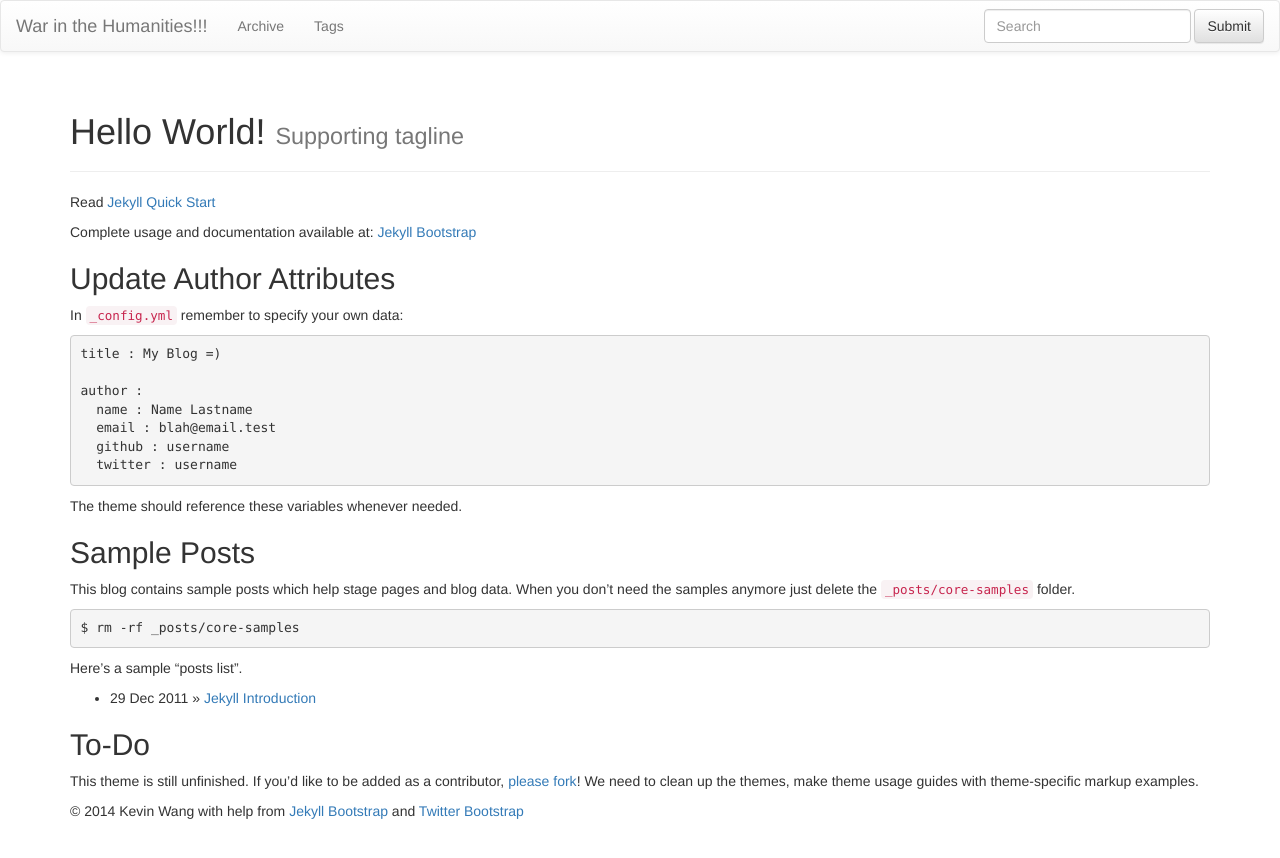
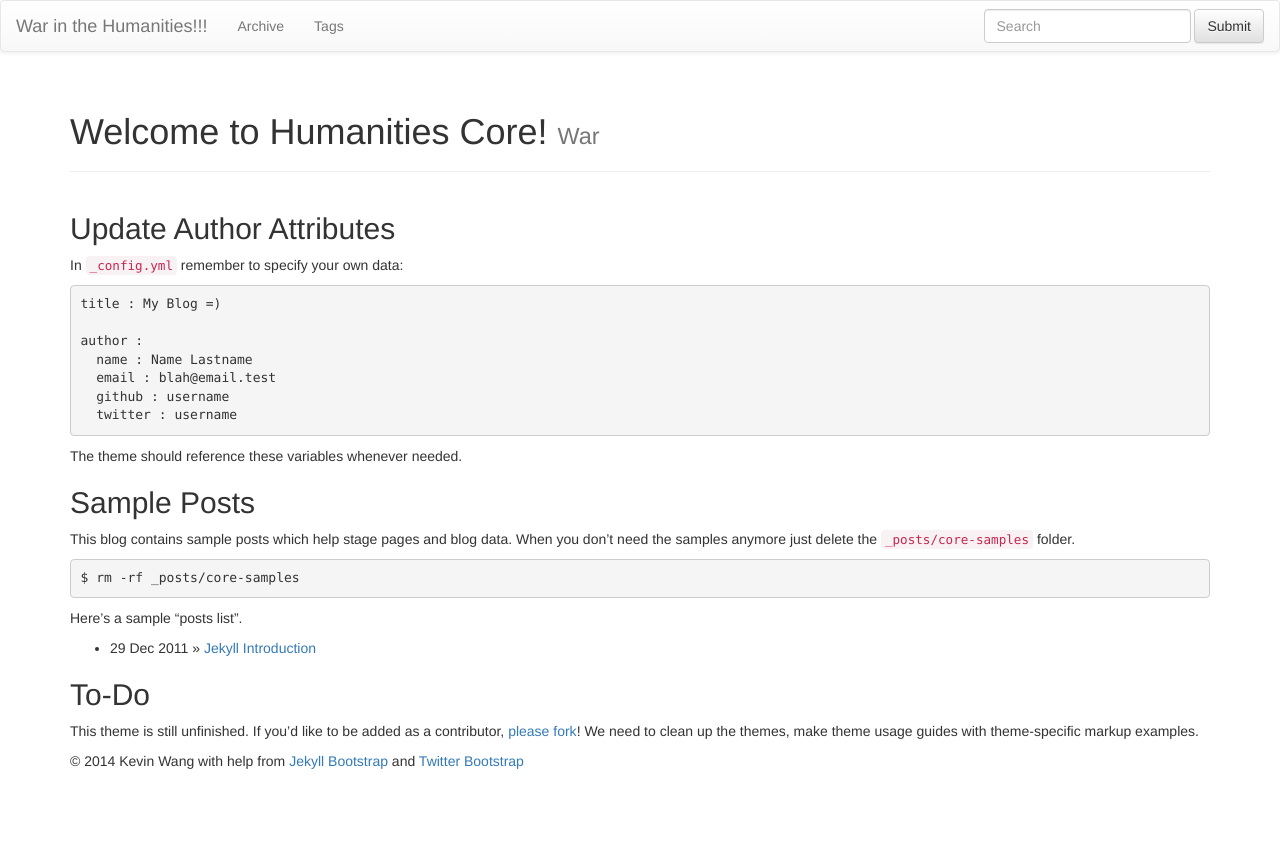
Before and after one commit to VitamintK/HumanitiesCore, a Jekyll site: the page built from index.md, in a window 1280 px wide. Shown: the top 858 px of the page. Built offline with Jekyll 4.4.1, drawn with Linux system fonts in a browser that asks for light colours; nearby versions of some CDN libraries; library files that are not in the unit come from our copies.

Commit message:
changed index

```diff
--- a/index.md
+++ b/index.md
@@ -1,13 +1,11 @@
 ---
 layout: page
-title: Hello World!
-tagline: Supporting tagline
+title: Welcome to Humanities Core!
+tagline: War
 ---
 {% include JB/setup %}
 
-Read [Jekyll Quick Start](http://jekyllbootstrap.com/usage/jekyll-quick-start.html)
 
-Complete usage and documentation available at: [Jekyll Bootstrap](http://jekyllbootstrap.com)
 
 ## Update Author Attributes
 
```
